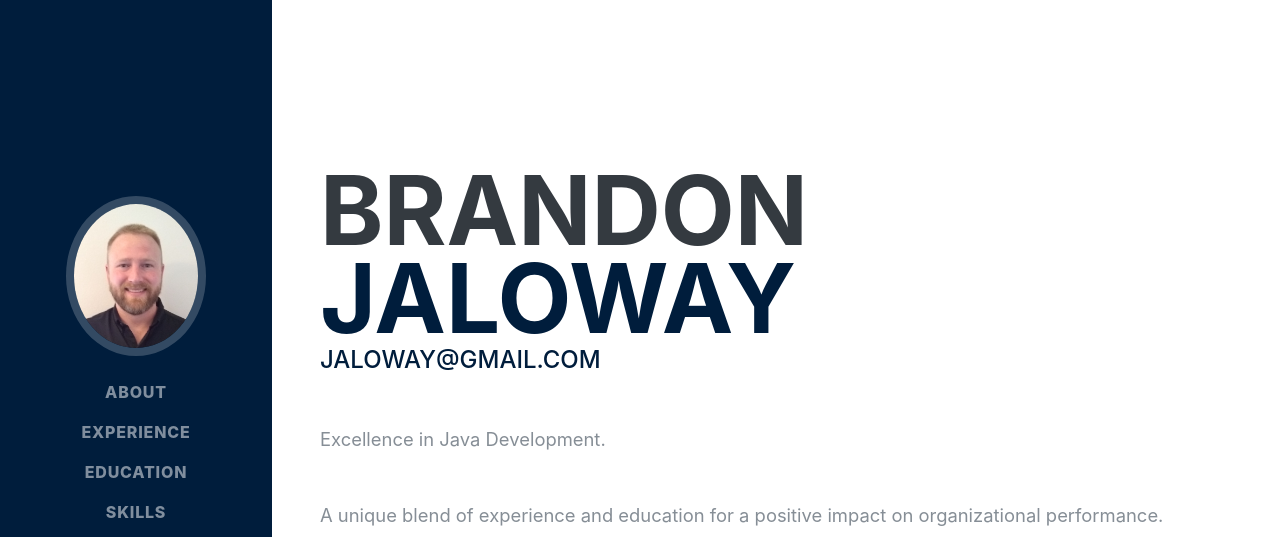
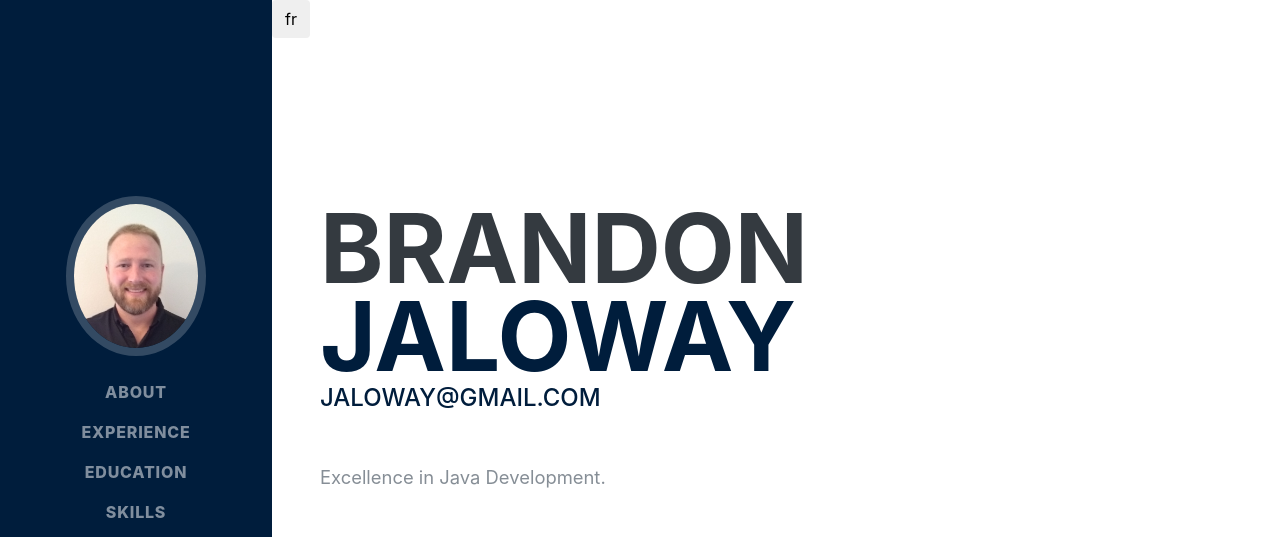
Before and after one commit to ajtpxn/PersonalSite, a website with bundled scripts: page html/index.html in a window 1280 px wide. Shown: the top 537 px of the page. Built offline with nearby package versions, Linux system fonts and the light colour scheme; a web font is replaced by a local one.

Commit message:
Adding in fr Button

```diff
--- a/html/index.html
+++ b/html/index.html
@@ -60,6 +60,8 @@
   </nav>
 
   <div class="container-fluid p-0">
+
+    <button class="btn secondary text-md-right" type="button">fr</button>
 
     <section class="resume-section p-3 p-lg-5 d-flex d-column" id="about">
       <div class="my-auto">
```
